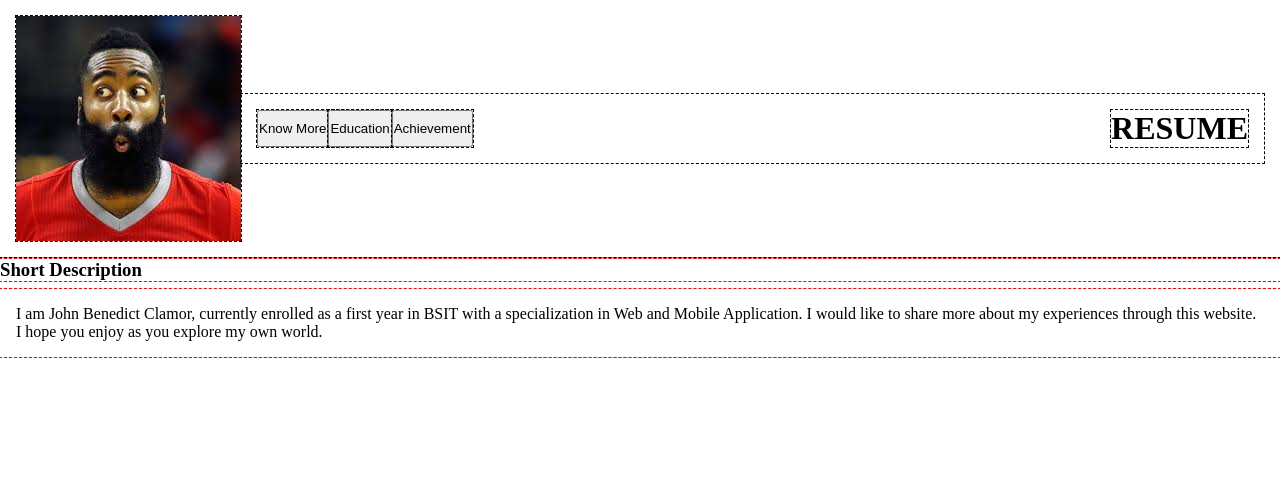
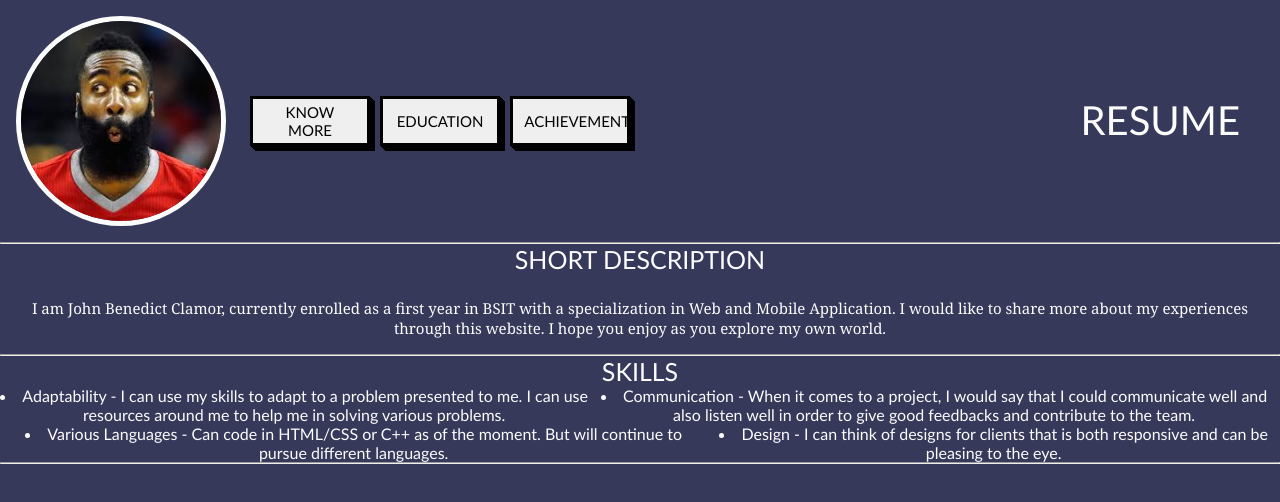
Before and after one commit to jbclamor/WD-Act-2, a plain HTML site: page index.html in a window 1280 px wide. Drawn offline with Linux system fonts and the light colour scheme.

Commit message:
added another section and lists

```diff
--- a/assets/css/style.css
+++ b/assets/css/style.css
@@ -5,13 +5,13 @@
 
 header,
 header * {
-    outline: 1px black
+    /* outline: 1px black */
     dashed;
 }
 
 section,
 section * {
-    outline: 1px red
+    /* outline: 1px red  */
     dashed;
 }
 
@@ -19,29 +19,101 @@ header {
     display: flex;
     padding: 1rem;
     align-items: center;
+    justify-content: space-between;
+
+    & > img {
+        width: 200px;
+        border-radius: 50%;
+        border: 5px solid #FCFCFD;
+    }
 
     & > div {
         display: flex;
         justify-content: space-between;
         width: 100%;
         padding: 1rem;
-        & > img {
-            width: 10px;
-        }
 
         & > div {
             display: flex;
             flex-direction: row;
+            padding: 0.5rem;
+            gap: 10px;
         }
     }
 }
 
-section {
+body {
+    background-color: #36395A;
+}
+
+.section1 {
     display: flex;
     flex-direction: column;
     gap: 0.5rem;
 
     & > p {
         padding: 1rem;
+        text-align: center;
+        font-family: Cambria, Cochin, Georgia, Times, 'Times New Roman', serif;
+        font-size: 15px;
+        color: #FCFCFD;
     }
+}
+
+.section2 {
+
+    & > div {
+        display: flex;
+        justify-content: center;
+        text-align: center;
+        color: #FCFCFD;
+        font-family: 'Trebuchet MS', 'Lucida Sans Unicode', 'Lucida Grande', 'Lucida Sans', Arial, sans-serif;
     }
+}
+
+.head-font {
+    font-size: 40px;
+    font-family: 'Trebuchet MS', 'Lucida Sans Unicode', 'Lucida Grande', 'Lucida Sans', Arial, sans-serif;
+    font-weight: 100;
+    color: #FCFCFD;
+}
+
+.new-font {
+    font-size: 25px;
+    font-family: 'Trebuchet MS', 'Lucida Sans Unicode', 'Lucida Grande', 'Lucida Sans', Arial, sans-serif;
+    font-weight: 400;
+    text-align: center;
+    text-transform: uppercase;
+    color: #FCFCFD;
+}
+
+.button-54 {
+  font-family: 'Trebuchet MS', 'Lucida Sans Unicode', 'Lucida Grande', 'Lucida Sans', Arial, sans-serif;
+  font-size: 15px;
+  text-decoration: none;
+  text-transform: uppercase;
+  color: #000;
+  cursor: pointer;
+  border: 3px solid;
+  padding: 0.25em 0.5em;
+  box-shadow: 1px 1px 0px 0px, 2px 2px 0px 0px, 3px 3px 0px 0px, 4px 4px 0px 0px, 5px 5px 0px 0px;
+  position: relative;
+  user-select: none;
+  -webkit-user-select: none;
+  touch-action: manipulation;
+  width: 120px;
+  height: 50px;
+  text-align: center;
+}
+
+.button-54:active {
+  box-shadow: 0px 0px 0px 0px;
+  top: 5px;
+  left: 5px;
+}
+
+@media (min-width: 768px) {
+  .button-54 {
+    padding: 0.25em 0.75em;
+  }
+}
--- a/index.html
+++ b/index.html
@@ -11,19 +11,47 @@
             <img src="./assets/img/harden43.jpg" alt="">
         <div>
             <div>
-                <button>Know More</button>
-                <button>Education</button>
-                <button>Achievement</button>
+                <button class="button-54" role="button">Know more</button>
+                <button class="button-54" role="button">Education</button>
+                <button class="button-54" role="button">Achievement</button>
             </div>
             <div>
-                <h1>RESUME</h1>
+                <h1 class="head-font">RESUME</h1>
             </div>
         </div>
     </header>
     <hr>
+    <section class="section1">
+        <h3 class="new-font">Short Description</h3>
+        <p>I am John Benedict Clamor, currently enrolled as a first year in BSIT with a specialization in Web and Mobile Application. I would like to share more about my experiences through this website. I hope you enjoy as you explore my own world.</p>
+    </section>
+    <hr>
+    <section class="section2">
+        <div>
+            <h3 class="new-font">SKILLS</h3>
+        </div>
+        <div>
+            <li>
+                Adaptability - I can use my skills to adapt to a problem presented to me. I can use resources around me to help me in solving various problems.
+            </li>
+            <li>
+                Communication - When it comes to a project, I would say that I could communicate well and also listen well in order to give good feedbacks and contribute to the team.
+            </li>
+        </div>
+        <div>
+            <li>
+                Various Languages - Can code in HTML/CSS or C++ as of the moment. But will continue to pursue different languages.
+            </li>
+            <li>
+                Design - I can think of designs for clients that is both responsive and can be pleasing to the eye.
+            </li>
+        </div>
+    </section>
+    <hr>
     <section>
-        <h3>Short Description</h3>
-        <p>I am John Benedict Clamor, currently enrolled as a first year in BSIT with a specialization in Web and Mobile Application. I would like to share more about my experiences through this website. I hope you enjoy as you explore my own world.</p>
+        <div>
+
+        </div>
     </section>
 </body>
 </html>
```
Also changed, not shown: assets/img/doodle.jfif (added), assets/img/doodle.jpg (added).
